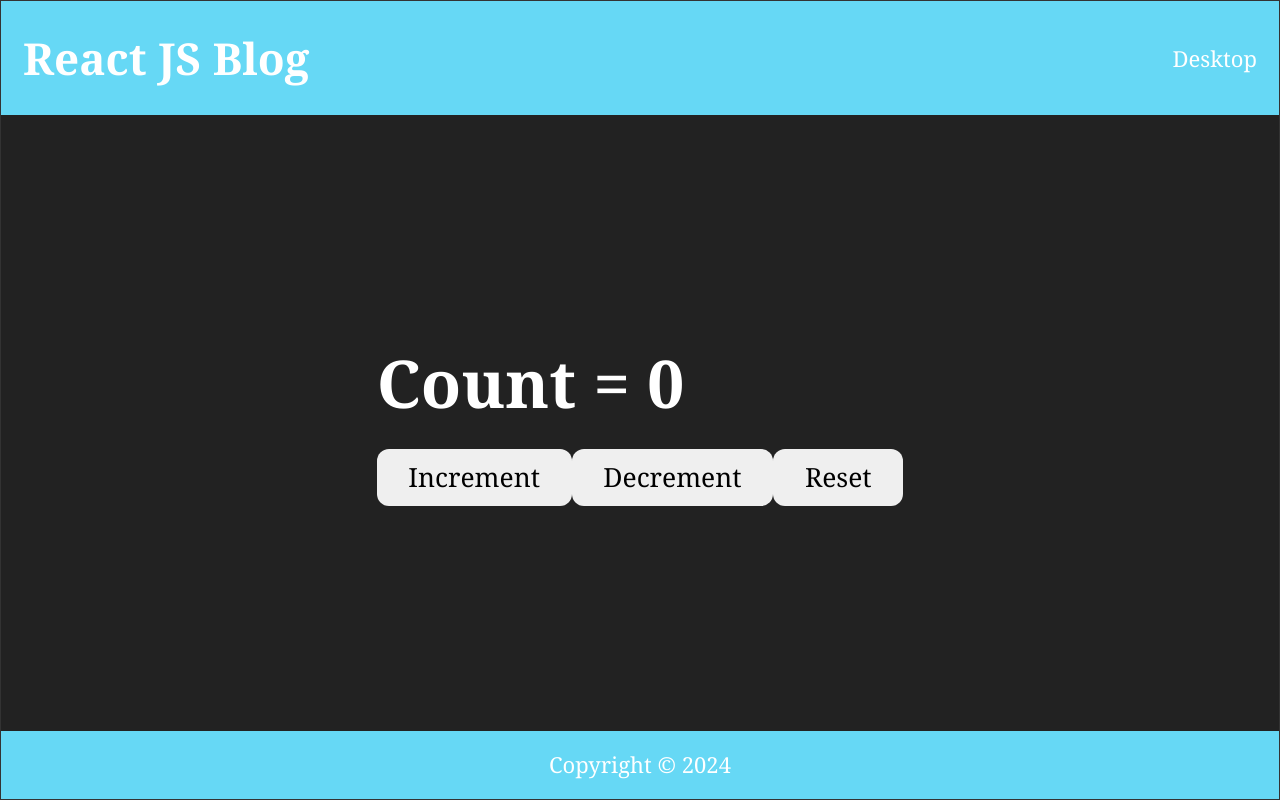
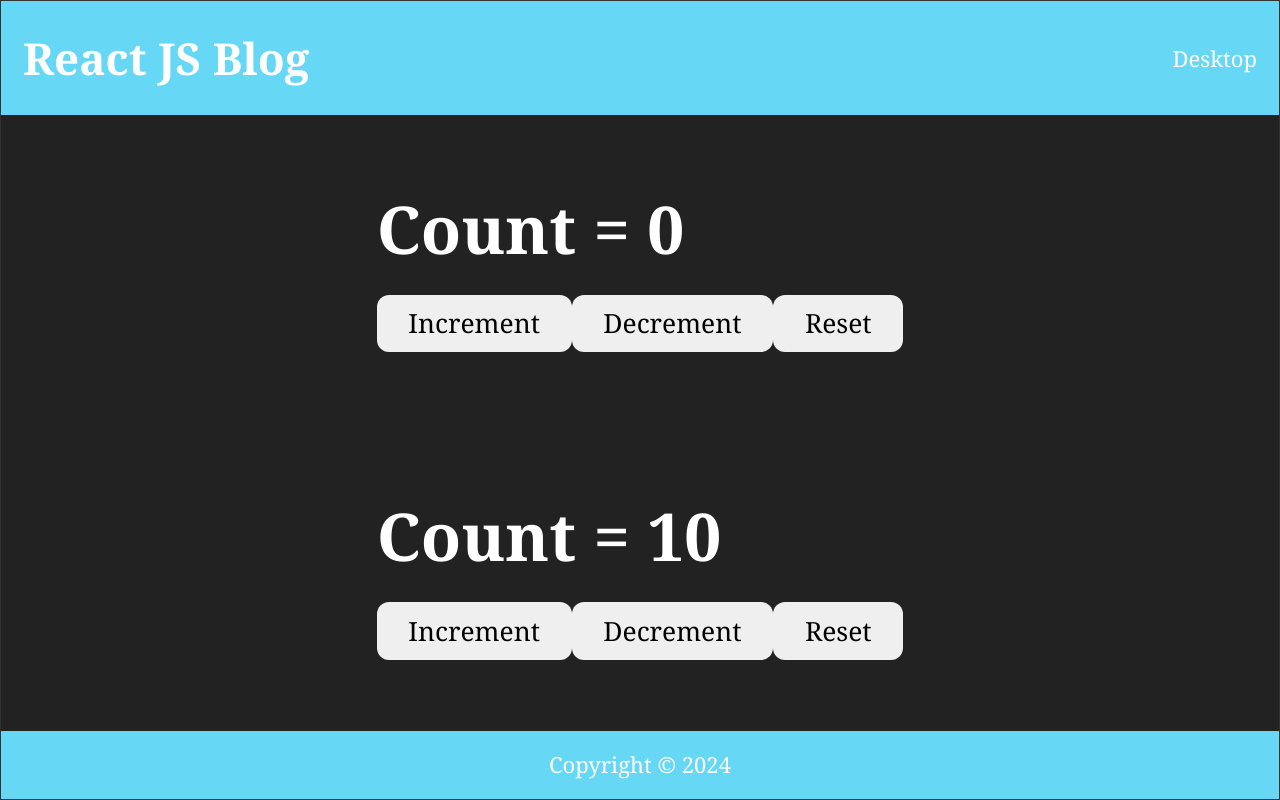
Before and after one commit to Jogata/SoftUni-React-Project, a React (Vite) app in the folder client/: page / in a window 1280 px wide. Built offline with nearby package versions, Linux system fonts and the light colour scheme; a web font is replaced by a local one.

Commit message:
custom hooks exercise

```diff
--- a/client/src/App.jsx
+++ b/client/src/App.jsx
@@ -495,7 +495,7 @@
 const baseURL = "http://localhost:3030/jsonstore/blog/"
 // ============================================================
 
-function useCounter(initialCount = 0, value) {
+function useCounter(value, initialCount = 0) {
 	const [count, setCount] = useState(initialCount);
 
 	const increment = () => {
@@ -515,7 +515,20 @@
 }
 
 function CounterOne() {
-	const [count, increment, decrement, reset] = useCounter(0, 1);
+	const [count, increment, decrement, reset] = useCounter(1);
+
+	return (
+		<div>
+			<h2>Count = {count}</h2>
+			<button onClick={increment}>Increment</button>
+			<button onClick={decrement}>Decrement</button>
+			<button onClick={reset}>Reset</button>
+		</div>
+	)
+}
+
+function CounterTwo() {
+	const [count, increment, decrement, reset] = useCounter(10, 10);
 
 	return (
 		<div>
@@ -534,6 +547,7 @@
         <div className="body">
           <Header title="React JS Blog" />
           <CounterOne />
+          <CounterTwo />
           {/* <User name="Jogata" /> */}
           {/* <User render={(isLoggedIn) => isLoggedIn ? "Jogata" : "Guest" } /> */}
           {/* <DataProvider>
```
